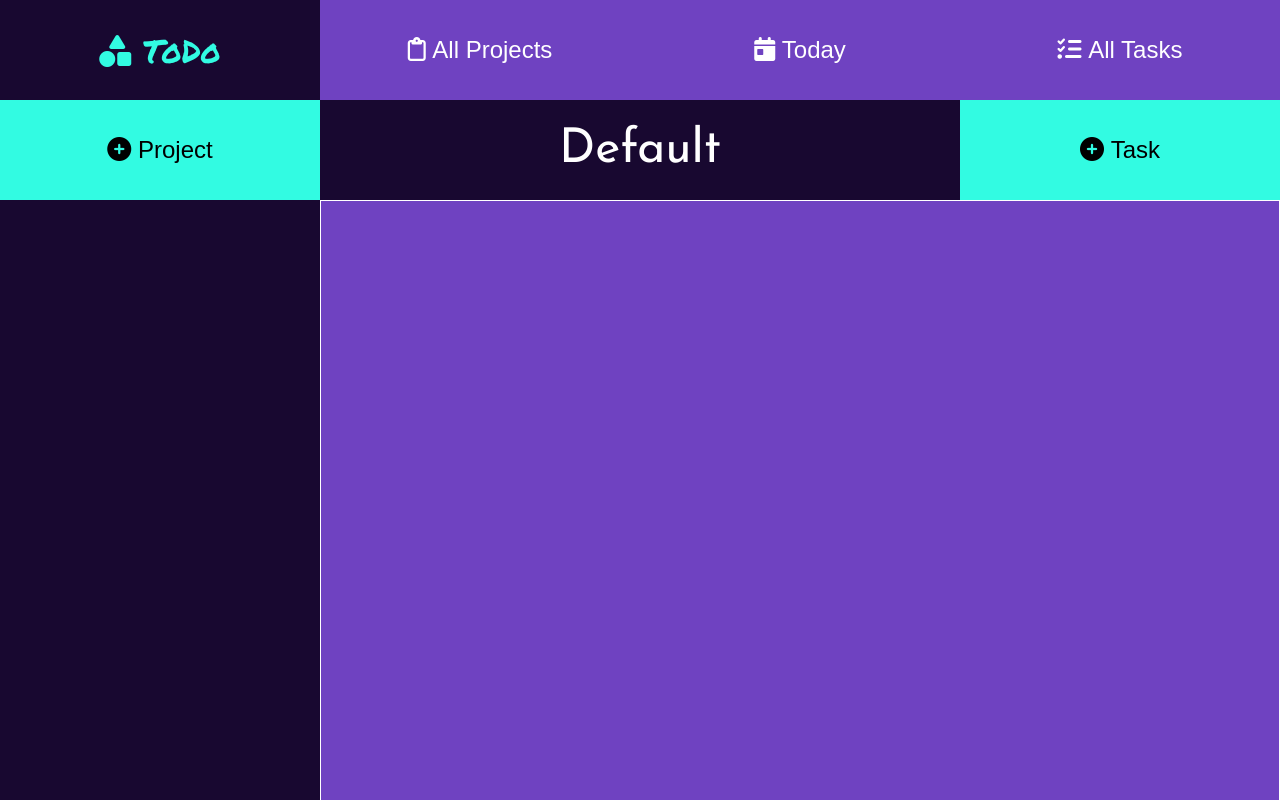
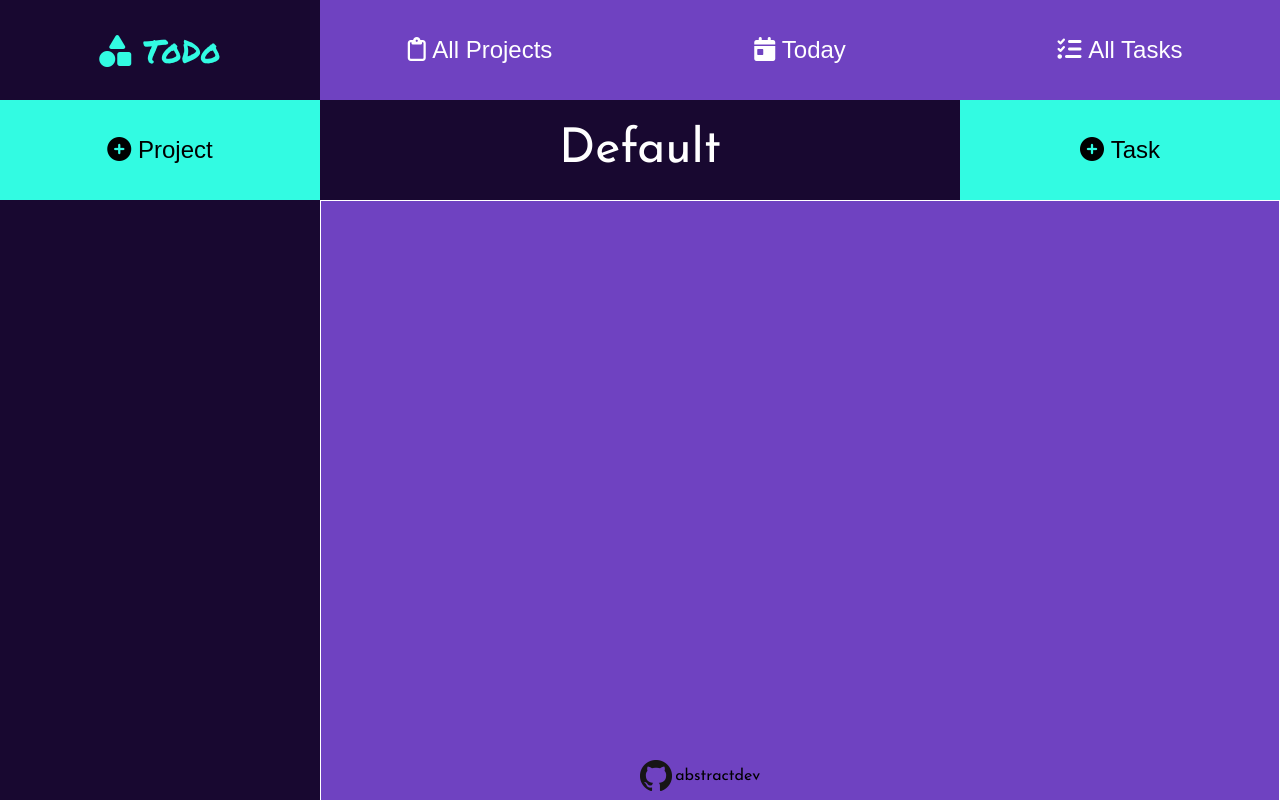
Before and after one commit to abstractdev/Todo, a website: page dist/index.html in a window 1280 px wide. Drawn offline with Linux system fonts and the light colour scheme; no server answers.

Commit message:
added github link, updated readme

```diff
--- a/src/style.scss
+++ b/src/style.scss
@@ -763,3 +763,22 @@ textarea {
     font-size: 1rem;
   }
 }
+
+footer {
+  position: absolute;
+  bottom: 0;
+  left: 50%;
+  display: flex;
+  justify-content: center;
+  padding: .5rem 0;
+  font-size: 1rem;
+}
+
+.github-link {
+  display: flex;
+  justify-content: center;
+  align-items: center;
+  gap: 0.2rem;
+  text-decoration: none;
+  color: black;
+}
```
Also changed, not shown: GitHub-Mark-32px.png (added), dist/index.html, dist/style.css.
